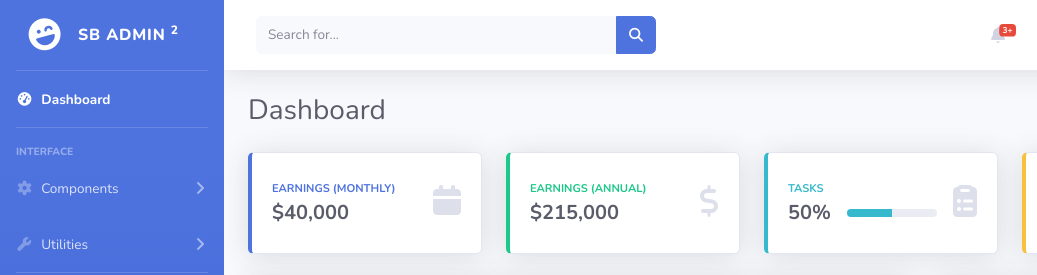
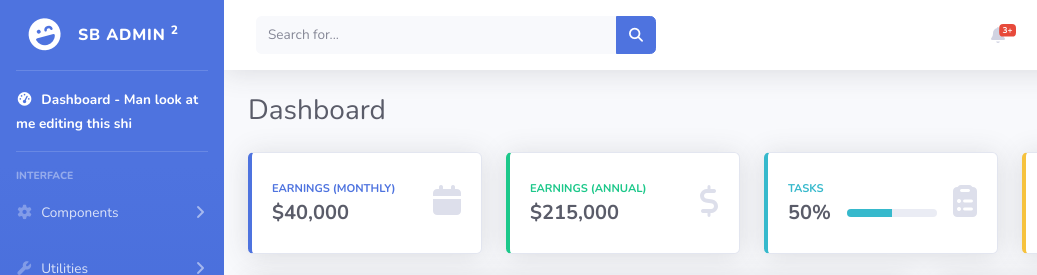
Before and after one commit to Eyad-Mahgoub/GitubCICDTest, a website: page src/index.html in a window 1280 px wide. Shown: the top 275 px of the page, 0-1037 px from the left. Drawn offline with nearby package versions, Linux system fonts and the light colour scheme.

Commit message:
Update index html

```diff
--- a/src/index.html
+++ b/src/index.html
@@ -9,7 +9,7 @@
     <meta name="description" content="">
     <meta name="author" content="">
 
-    <title>SB Admin 2 - Dashboard Oh my God no waaaaaaaaaaaaaaaaaaaaaaaaaaaay</title>
+    <title>SB Admin 2 - Dashboard</title>
 
     <!-- Custom fonts for this template-->
     <link href="vendor/fontawesome-free/css/all.min.css" rel="stylesheet" type="text/css">
@@ -45,7 +45,7 @@
             <li class="nav-item active">
                 <a class="nav-link" href="index.html">
                     <i class="fas fa-fw fa-tachometer-alt"></i>
-                    <span>Dashboard</span></a>
+                    <span>Dashboard - Man look at me editing this shi</span></a>
             </li>
 
             <!-- Divider -->
```
Also changed, not shown: .github/workflows/CICD.yml.
